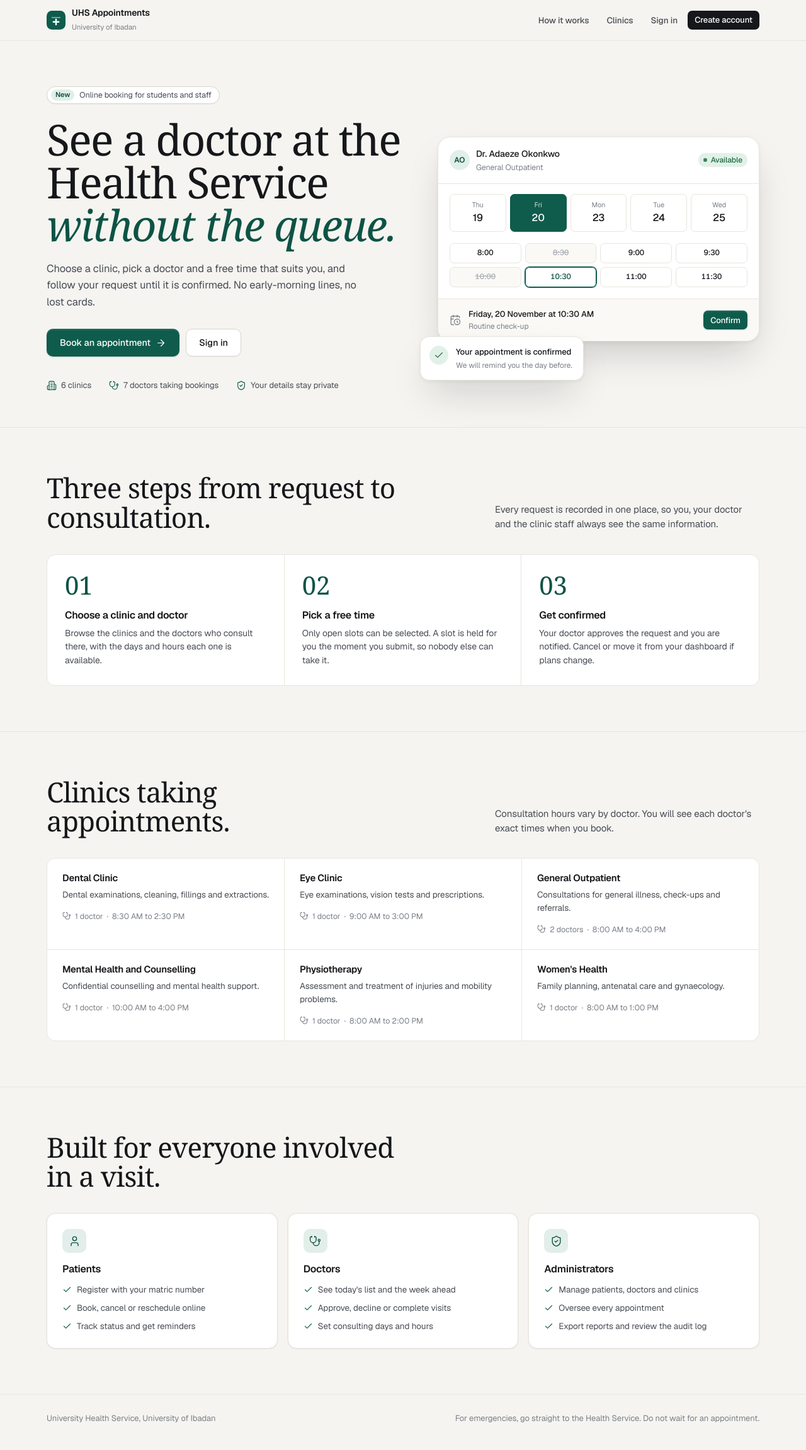
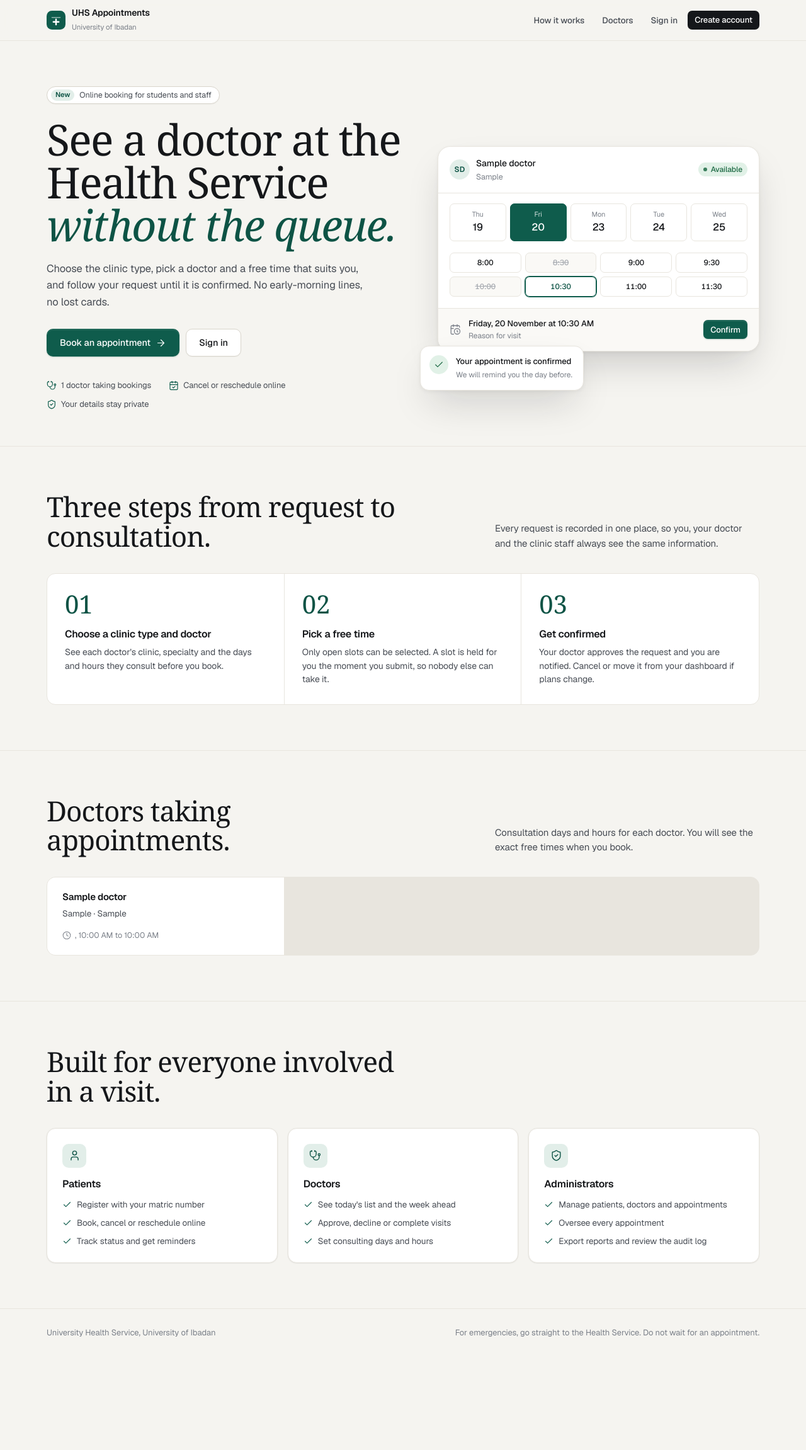
Before and after one commit to Tod06/Appointment-Scheduling-System, a PHP site: page / in a window 1280 px wide. Shown: the whole page at 63% size. After the commit the page ends 2122 px from the top, so only its background shows below. Run offline with PHP 8.4, Linux system fonts and the light colour scheme; data comes from the database, SQL or seed files in the repository; tables that the repository leaves empty hold one stand-in row (values such as "Sample post"); some web fonts are replaced.

Commit message:
Store clinic on the doctor record as in the report
Table 3.2 of the project report defines four entities (Patient, Doctor,
Appointment, Admin) with clinic as a field of Doctor. Remove the separate
clinics table, its admin page and the invented sample clinics and doctors.

- Administrators enter each doctor's clinic when adding the doctor
- Patients choose the clinic type from the clinics of active doctors
- Calendar, appointment and report filters use the doctor's clinic
- The landing page lists doctors with their clinic and consultation hours
- Installer no longer sets passwords for sample doctors

```diff
--- a/account.php
+++ b/account.php
@@ -56,7 +56,7 @@ if (is_post()) {
     }
 }
 
-$clinic = $user['role'] === 'doctor' ? q_val('SELECT name FROM clinics WHERE id = ?', [$user['clinic_id']]) : null;
+$clinic = $user['clinic'] ?? null;
 
 app_start($user, 'Account', [
     'active' => 'account.php',
--- a/admin/audit.php
+++ b/admin/audit.php
@@ -18,10 +18,6 @@ $labels = [
     'patient.password_reset' => 'Reset patient password',
     'doctor.create' => 'Added doctor',
     'doctor.update' => 'Edited doctor',
-    'clinic.create' => 'Added clinic',
-    'clinic.update' => 'Edited clinic',
-    'clinic.open' => 'Reopened clinic',
-    'clinic.close' => 'Closed clinic',
     'report.export' => 'Exported report',
     'account.password' => 'Changed own password',
     'system.install' => 'Installed the system',
--- a/api/slots.php
+++ b/api/slots.php
@@ -40,7 +40,7 @@ if ($exceptId && $user['role'] === 'patient') {
     }
 }
 
-$doctor = q_one('SELECT d.* FROM doctors d JOIN clinics c ON c.id = d.clinic_id WHERE d.id = ? AND d.is_active = 1 AND c.is_active = 1', [$doctorId]);
+$doctor = q_one('SELECT * FROM doctors WHERE id = ? AND is_active = 1', [$doctorId]);
 if (!$doctor) {
     respond(404, ['error' => 'That doctor is not taking appointments.']);
 }
--- a/assets/js/app.js
+++ b/assets/js/app.js
@@ -116,7 +116,7 @@
     var requestId = 0;
 
     var state = {
-      clinic: data.selected.clinic || 0,
+      clinic: data.selected.clinic || '',
       doctor: data.selected.doctor || 0,
       date: data.selected.date || '',
       time: '',
@@ -127,7 +127,7 @@
     var preDoctor = doctorById(state.doctor);
     if (preDoctor) {
       state.clinic = preDoctor.clinic;
-      clinicInputs.forEach(function (i) { i.checked = +i.value === state.clinic; });
+      clinicInputs.forEach(function (i) { i.checked = i.value === state.clinic; });
     }
 
     function doctorById(id) {
@@ -136,13 +136,13 @@
 
     function renderDoctors() {
       if (!state.clinic) {
-        doctorsBox.innerHTML = placeholder('arrowUp', 'Choose a clinic first.');
+        doctorsBox.innerHTML = placeholder('arrowUp', 'Choose a clinic type first.');
         return;
       }
       var list = data.doctors.filter(function (d) { return d.clinic === state.clinic; });
       if (!list.length) {
         state.doctor = 0;
-        doctorsBox.innerHTML = placeholder('alert', 'No doctors are taking appointments in this clinic right now.');
+        doctorsBox.innerHTML = placeholder('alert', 'No doctors are taking appointments for this clinic type right now.');
         return;
       }
       if (!list.some(function (d) { return d.id === state.doctor; })) {
@@ -266,7 +266,7 @@
     form.addEventListener('change', function (e) {
       var t = e.target;
       if (t.matches('[data-clinic-input]')) {
-        state.clinic = +t.value;
+        state.clinic = t.value;
         renderDoctors();
         updateDates();
         loadSlots();
--- a/includes/appointments.php
+++ b/includes/appointments.php
@@ -74,17 +74,21 @@ function slots_for(array $doctor, string $date, int $exceptAppointmentId = 0): a
     return $slots;
 }
 
+/** Clinic types in use, taken from the clinic field of active doctors (Table 3.2). */
+function clinic_types(bool $activeOnly = true): array
+{
+    return array_column(q_all('SELECT DISTINCT clinic FROM doctors' . ($activeOnly ? ' WHERE is_active = 1' : '') . ' ORDER BY clinic'), 'clinic');
+}
+
 /* ---------- Loading appointments ---------- */
 
 const APPOINTMENT_SELECT = '
     SELECT a.*,
            p.name AS patient_name, p.email AS patient_email, p.phone AS patient_phone, p.matric_no,
-           d.name AS doctor_name, d.specialty, d.slot_minutes, d.clinic_id,
-           c.name AS clinic_name
+           d.name AS doctor_name, d.specialty, d.slot_minutes, d.clinic AS clinic_name
     FROM appointments a
     JOIN patients p ON p.id = a.patient_id
-    JOIN doctors d ON d.id = a.doctor_id
-    JOIN clinics c ON c.id = d.clinic_id';
+    JOIN doctors d ON d.id = a.doctor_id';
 
 function find_appointment(int $id): ?array
 {
@@ -254,8 +258,7 @@ function book_appointment(array $patient, int $doctorId, string $date, string $t
     $pdo->beginTransaction();
     try {
         $doctor = q_one(
-            'SELECT d.* FROM doctors d JOIN clinics c ON c.id = d.clinic_id
-             WHERE d.id = ? AND d.is_active = 1 AND c.is_active = 1 FOR UPDATE',
+            'SELECT * FROM doctors WHERE id = ? AND is_active = 1 FOR UPDATE',
             [$doctorId]
         );
         if (!$doctor) {
@@ -336,8 +339,8 @@ function book_appointment(array $patient, int $doctorId, string $date, string $t
 function send_due_reminders(int $patientId): void
 {
     $due = q_all(
-        "SELECT a.id, a.appointment_date, a.appointment_time, d.name AS doctor_name, c.name AS clinic_name
-         FROM appointments a JOIN doctors d ON d.id = a.doctor_id JOIN clinics c ON c.id = d.clinic_id
+        "SELECT a.id, a.appointment_date, a.appointment_time, d.name AS doctor_name, d.clinic AS clinic_name
+         FROM appointments a JOIN doctors d ON d.id = a.doctor_id
          WHERE a.patient_id = ? AND a.status = 'Approved' AND a.reminder_sent = 0
            AND TIMESTAMP(a.appointment_date, a.appointment_time) BETWEEN NOW() AND (NOW() + INTERVAL 24 HOUR)",
         [$patientId]
--- a/includes/layout.php
+++ b/includes/layout.php
@@ -110,7 +110,6 @@ function nav_items(string $role): array
             '-Records',
             ['Patients', 'admin/patients.php', 'users'],
             ['Doctors', 'admin/doctors.php', 'stethoscope'],
-            ['Clinics', 'admin/clinics.php', 'building'],
             '-Oversight',
             ['Reports', 'admin/reports.php', 'bar-chart'],
             ['Audit log', 'admin/audit.php', 'history'],
@@ -223,7 +222,7 @@ function site_header(?array $user): void
     </a>
     <nav class="site-nav" aria-label="Site">
       <a class="link hide-sm" href="#how">How it works</a>
-      <a class="link hide-sm" href="#clinics">Clinics</a>
+      <a class="link hide-sm" href="#doctors">Doctors</a>
       <?php if ($user): ?>
         <a class="btn btn-primary btn-sm" href="<?= e(url(home_for($user['role']))) ?>">Open dashboard <?= icon('arrow-right', 15) ?></a>
       <?php else: ?>
--- a/index.php
+++ b/index.php
@@ -2,13 +2,8 @@
 require __DIR__ . '/includes/bootstrap.php';
 
 $user = current_user();
-$clinics = q_all(
-    'SELECT c.name, c.description, COUNT(d.id) AS doctors,
-            MIN(d.start_time) AS opens, MAX(d.end_time) AS closes
-     FROM clinics c LEFT JOIN doctors d ON d.clinic_id = c.id AND d.is_active = 1
-     WHERE c.is_active = 1 GROUP BY c.id ORDER BY c.name'
-);
-$doctorCount = array_sum(array_map(fn ($c) => (int) $c['doctors'], $clinics));
+$doctors = q_all('SELECT name, clinic, specialty, work_days, start_time, end_time FROM doctors WHERE is_active = 1 ORDER BY clinic, name');
+$sample = $doctors[0] ?? null;
 
 // Sample week for the preview card, starting from the next weekday.
 $previewDays = [];
@@ -28,7 +23,7 @@ site_header($user);
       <div>
         <span class="hero-kicker"><span class="pill">New</span> Online booking for students and staff</span>
         <h1>See a doctor at the Health Service <em>without the queue.</em></h1>
-        <p class="hero-lead">Choose a clinic, pick a doctor and a free time that suits you, and follow your request until it is confirmed. No early-morning lines, no lost cards.</p>
+        <p class="hero-lead">Choose the clinic type, pick a doctor and a free time that suits you, and follow your request until it is confirmed. No early-morning lines, no lost cards.</p>
         <div class="hero-actions">
           <?php if ($user): ?>
             <a class="btn btn-primary btn-lg" href="<?= e(url(home_for($user['role']))) ?>">Go to your dashboard <?= icon('arrow-right', 17) ?></a>
@@ -38,8 +33,8 @@ site_header($user);
           <?php endif; ?>
         </div>
         <div class="hero-facts">
-          <span><?= icon('building', 16) ?> <?= e(plural(count($clinics), 'clinic')) ?></span>
-          <span><?= icon('stethoscope', 16) ?> <?= e(plural($doctorCount, 'doctor')) ?> taking bookings</span>
+          <span><?= icon('stethoscope', 16) ?> <?= e(plural(count($doctors), 'doctor')) ?> taking bookings</span>
+          <span><?= icon('calendar-check', 16) ?> Cancel or reschedule online</span>
           <span><?= icon('shield-check', 16) ?> Your details stay private</span>
         </div>
       </div>
@@ -48,10 +43,10 @@ site_header($user);
         <div class="preview-card">
           <div class="preview-top">
             <div class="row">
-              <span class="avatar">AO</span>
+              <span class="avatar"><?= $sample ? e(initials($sample['name'])) : icon('stethoscope', 15) ?></span>
               <div>
-                <div style="font-weight:500">Dr. Adaeze Okonkwo</div>
-                <div class="muted" style="font-size:12.5px">General Outpatient</div>
+                <div style="font-weight:500"><?= e($sample['name'] ?? 'Your doctor') ?></div>
+                <div class="muted" style="font-size:12.5px"><?= e($sample['clinic'] ?? 'University Health Service') ?></div>
               </div>
             </div>
             <span class="badge badge-approved"><span class="badge-dot"></span>Available</span>
@@ -70,7 +65,7 @@ site_header($user);
             <?= icon('calendar-clock', 18, 'muted') ?>
             <div style="flex:1">
               <div style="font-weight:500;font-size:13px"><?= e(date('l, j F', $previewDays[1])) ?> at 10:30 AM</div>
-              <div class="muted" style="font-size:12px">Routine check-up</div>
+              <div class="muted" style="font-size:12px">Reason for visit</div>
             </div>
             <span class="btn btn-primary btn-sm">Confirm</span>
           </div>
@@ -95,8 +90,8 @@ site_header($user);
       <div class="how">
         <div class="how-step">
           <div class="how-num">01</div>
-          <h3>Choose a clinic and doctor</h3>
-          <p>Browse the clinics and the doctors who consult there, with the days and hours each one is available.</p>
+          <h3>Choose a clinic type and doctor</h3>
+          <p>See each doctor's clinic, specialty and the days and hours they consult before you book.</p>
         </div>
         <div class="how-step">
           <div class="how-num">02</div>
@@ -112,27 +107,26 @@ site_header($user);
     </div>
   </section>
 
-  <section class="section" id="clinics">
+  <section class="section" id="doctors">
     <div class="container">
       <div class="section-head">
-        <h2>Clinics taking appointments.</h2>
-        <p>Consultation hours vary by doctor. You will see each doctor's exact times when you book.</p>
+        <h2>Doctors taking appointments.</h2>
+        <p>Consultation days and hours for each doctor. You will see the exact free times when you book.</p>
       </div>
-      <?php if ($clinics): ?>
+      <?php if ($doctors): ?>
       <div class="clinic-grid">
-        <?php foreach ($clinics as $c): ?>
+        <?php foreach ($doctors as $d): ?>
           <div class="clinic">
-            <h3><?= e($c['name']) ?></h3>
-            <p><?= e($c['description']) ?></p>
+            <h3><?= e($d['name']) ?></h3>
+            <p><?= e($d['clinic']) ?><?= $d['specialty'] !== '' ? ' · ' . e($d['specialty']) : '' ?></p>
             <div class="meta">
-              <?= icon('stethoscope', 14) ?> <?= e(plural((int) $c['doctors'], 'doctor')) ?>
-              <?php if ($c['opens']): ?><span>·</span> <?= e(fmt_time($c['opens'])) ?> to <?= e(fmt_time($c['closes'])) ?><?php endif; ?>
+              <?= icon('clock', 14) ?> <?= e(describe_work_days($d['work_days'])) ?>, <?= e(fmt_time($d['start_time'])) ?> to <?= e(fmt_time($d['end_time'])) ?>
             </div>
           </div>
         <?php endforeach; ?>
       </div>
       <?php else: ?>
-        <div class="card"><?= empty_state('building', 'No clinics yet', 'An administrator needs to add clinics before bookings open.') ?></div>
+        <div class="card"><?= empty_state('stethoscope', 'No doctors yet', 'Bookings open once the administrator adds doctors.') ?></div>
       <?php endif; ?>
     </div>
   </section>
@@ -165,7 +159,7 @@ site_header($user);
           <div class="icon-box"><?= icon('shield-check', 19) ?></div>
           <h3>Administrators</h3>
           <ul>
-            <li><?= icon('check', 15) ?> Manage patients, doctors and clinics</li>
+            <li><?= icon('check', 15) ?> Manage patients, doctors and appointments</li>
             <li><?= icon('check', 15) ?> Oversee every appointment</li>
             <li><?= icon('check', 15) ?> Export reports and review the audit log</li>
           </ul>
--- a/register.php
+++ b/register.php
@@ -50,7 +50,7 @@ if (is_post()) {
         );
         $id = (int) db()->lastInsertId();
         login_user('patient', ['id' => $id]);
-        notify('patient', $id, 'Welcome to UHS Appointments', 'You can now book appointments with any clinic. Bring your ID card to every visit.', 'patient/book.php');
+        notify('patient', $id, 'Welcome to UHS Appointments', 'You can now book appointments at the Health Service. Bring your ID card to every visit.', 'patient/book.php');
         flash('success', 'Your account is ready. Book your first appointment below.');
         redirect('patient/book.php');
     }
```
Also changed, not shown: admin/appointments.php (+5 -5 lines), admin/calendar.php (+7 -7 lines), admin/clinics.php (deleted, +0 -109 lines), admin/dashboard.php (+5 -6 lines), admin/doctors.php (+19 -22 lines), admin/reports.php (+9 -9 lines), database/schema.sql (+7 -41 lines), install.php (+2 -13 lines), patient/book.php (+15 -18 lines), README.md.
